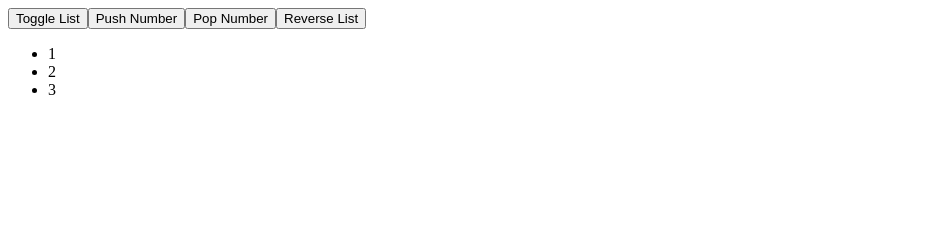
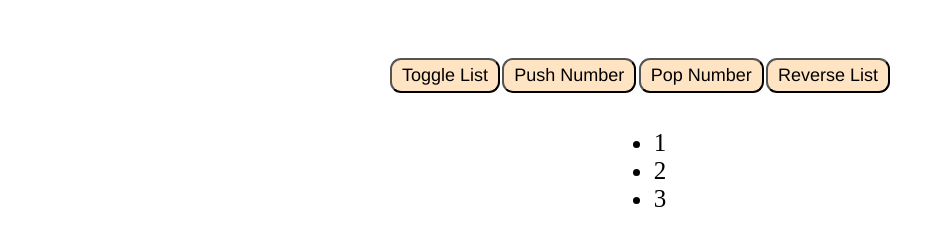
Before and after one commit to IsharaThapa/Vue-basic, a plain HTML site: page practice/conditionalandloops/conditions.html in a window 1280 px wide. Shown: the whole page, without its empty margins (0-945 px from the left). Drawn offline with nearby package versions, Linux system fonts and the light colour scheme.

Commit message:
[css]conditional

```diff
--- a/practice/conditionalandloops/conditions.html
+++ b/practice/conditionalandloops/conditions.html
@@ -6,24 +6,57 @@
     <meta name="viewport" content="width=device-width, initial-scale=1.0">
     <title>Document</title>
     <script src="https://unpkg.com/vue@3"></script>
+    <style>
+        body{
+            display:flex;
+            justify-content: center;
+        }
+        .btn{
+            padding-top: 50px;
+            display: flex;
+            justify-content: space-between;
+            width: 500px;
+        }
+        button{
+            font-size: 18px;
+            border-radius: 11px;
+            background-color: bisque;
+            padding: 5px 10px;
+            font-family: 'Franklin Gothic Medium', 'Arial Narrow', Arial, sans-serif;
+    }
+        .list-section{
+            display: flex;
+            justify-content: center;
+            padding-top: 20px;
+        }
+        .list_item{
+            font-size: 25px;
+            font-weight: 300;
+        }
 
+    </style>
 </head>
 <body>
     <div id="app">
+    <div class="btn">
         <button type="submit"  :class="show" @click="toggle">Toggle List</button>
         <button type="submit" @click="push_number">Push Number</button>
         <button type="submit" @click="pop_number">Pop Number</button>
         <button type="submit" @click="reverse_list">Reverse List</button>
-        <p >
+    </div>
+        <div class="list-section">
+
             <ul v-if=" show && list.length">
-                <li  v-for="item of list">
+                <li  v-for="item of list" class="list_item">
                     {{item}}
                 </li>
             </ul>
             <p v-else-if = "list.length">List is not empty,but hidden.</p>
             <p v-else>List is empty.</p>
+        </div>
 
-        </p>
+
+
 
     </div>
     <script>
```
